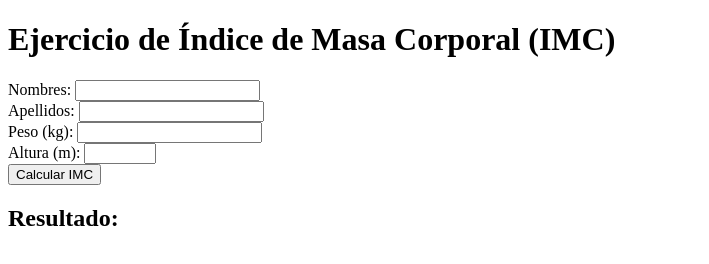
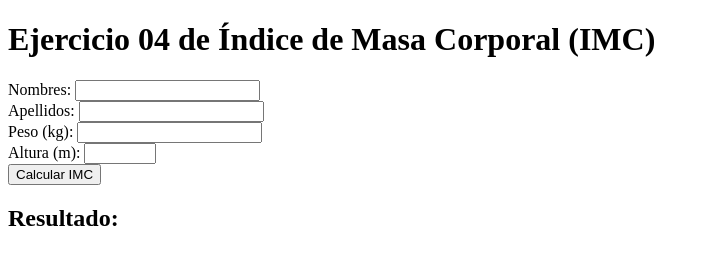
Before and after one commit to jimmy05050505/EVALUACION-APLICATIVA-2-JIMMY-RAMOS-MORENO, a plain HTML site: page ejercicio04.html in a window 1280 px wide. Shown: the whole page, without its empty margins (0-709 px from the left). Drawn offline with Linux system fonts and the light colour scheme.

Commit message:
Update ejercicio04.html

```diff
--- a/ejercicio04.html
+++ b/ejercicio04.html
@@ -3,10 +3,10 @@
 <head>
     <meta charset="UTF-8">
     <meta name="viewport" content="width=device-width, initial-scale=1.0">
-    <title>Ejercicio de IMC</title>
+    <title>Ejercicio 04 de IMC</title>
 </head>
 <body>
-    <h1>Ejercicio de Índice de Masa Corporal (IMC)</h1>
+    <h1>Ejercicio 04 de Índice de Masa Corporal (IMC)</h1>
 
     <form id="imcForm">
         <div>
```
